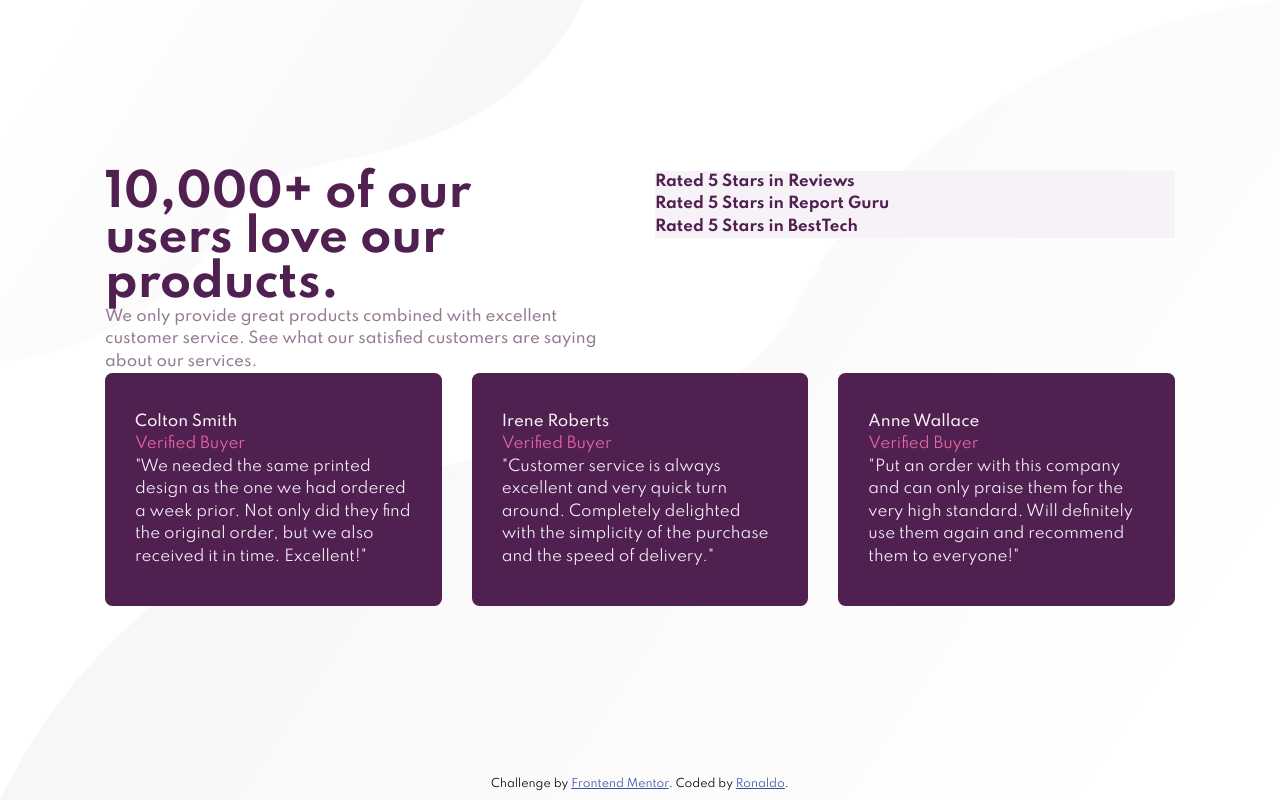
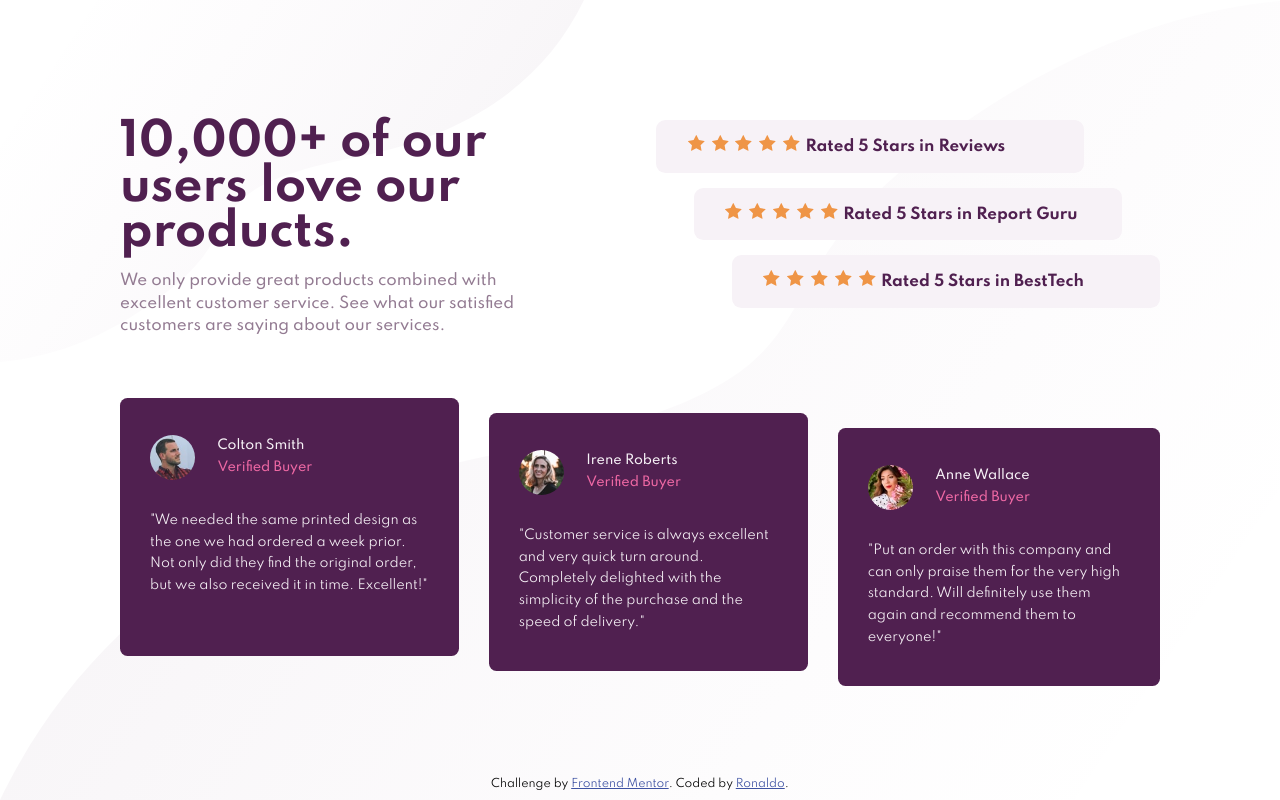
Before and after one commit to marckesin/Social-proof-section, a plain HTML site: page index.html in a window 1280 px wide. Drawn offline with Linux system fonts and the light colour scheme.

Commit message:
inserção de imagens e estilização

```diff
--- a/index.html
+++ b/index.html
@@ -30,15 +30,41 @@
             </p>
           </div>
           <div class="col-up-right">
-            <div class="rating"><p>Rated 5 Stars in Reviews</p></div>
-            <div class="rating"><p>Rated 5 Stars in Report Guru</p></div>
-            <div class="rating"><p>Rated 5 Stars in BestTech</p></div>
+            <div class="rating">
+              <img src="images/icon-star.svg" alt="" />
+              <img src="images/icon-star.svg" alt="" />
+              <img src="images/icon-star.svg" alt="" />
+              <img src="images/icon-star.svg" alt="" />
+              <img src="images/icon-star.svg" alt="" />
+              <p>Rated 5 Stars in Reviews</p>
+            </div>
+            <div class="rating">
+              <img src="images/icon-star.svg" alt="" />
+              <img src="images/icon-star.svg" alt="" />
+              <img src="images/icon-star.svg" alt="" />
+              <img src="images/icon-star.svg" alt="" />
+              <img src="images/icon-star.svg" alt="" />
+              <p>Rated 5 Stars in Report Guru</p>
+            </div>
+            <div class="rating">
+              <img src="images/icon-star.svg" alt="" />
+              <img src="images/icon-star.svg" alt="" />
+              <img src="images/icon-star.svg" alt="" />
+              <img src="images/icon-star.svg" alt="" />
+              <img src="images/icon-star.svg" alt="" />
+              <p>Rated 5 Stars in BestTech</p>
+            </div>
           </div>
         </div>
         <div class="row-down">
           <div class="col-down-quote">
-            <p class="name">Colton Smith</p>
-            <p class="status">Verified Buyer</p>
+            <div class="user">
+              <img src="images/image-colton.jpg" alt="" />
+              <p class="name">
+                Colton Smith <br />
+                <span>Verified Buyer</span>
+              </p>
+            </div>
             <p>
               "We needed the same printed design as the one we had ordered a
               week prior. Not only did they find the original order, but we also
@@ -46,8 +72,13 @@
             </p>
           </div>
           <div class="col-down-quote">
-            <p class="name">Irene Roberts</p>
-            <p class="status">Verified Buyer</p>
+            <div class="user">
+              <img src="images/image-irene.jpg" alt="" />
+              <p class="name">
+                Irene Roberts <br />
+                <span>Verified Buyer</span>
+              </p>
+            </div>
             <p>
               "Customer service is always excellent and very quick turn around.
               Completely delighted with the simplicity of the purchase and the
@@ -55,8 +86,13 @@
             </p>
           </div>
           <div class="col-down-quote">
-            <p class="name">Anne Wallace</p>
-            <p class="status">Verified Buyer</p>
+            <div class="user">
+              <img src="images/image-anne.jpg" alt="" />
+              <p class="name">
+                Anne Wallace <br />
+                <span>Verified Buyer</span>
+              </p>
+            </div>
             <p>
               "Put an order with this company and can only praise them for the
               very high standard. Will definitely use them again and recommend
--- a/stylesheets/style.scss
+++ b/stylesheets/style.scss
@@ -14,6 +14,7 @@ $white: hsl(0, 0%, 100%);
 main {
   @include flex-column();
   margin: auto;
+  gap: 4rem;
 }
 
 .attribution {
@@ -25,11 +26,26 @@ main {
 }
 
 .col-down-quote {
-  flex: 33%;
   background-color: $very-dark-magenta;
   color: $light-grayish-magenta;
   padding: 2.5rem 2rem;
   border-radius: 0.5rem;
+  font-size: 0.85rem;
+  line-height: 1.7;
+}
+
+.col-down-quote:nth-child(2) {
+  position: relative;
+  top: 1rem;
+}
+
+.col-down-quote:nth-child(3) {
+  position: relative;
+  top: 2rem;
+}
+
+.col-up-left {
+  padding: 0 5rem 0 0;
 }
 
 .col-up-left,
@@ -41,7 +57,7 @@ main {
   @include flex-column();
   justify-content: space-between;
   height: 100%;
-  padding: 0 7rem 0.5rem;
+  padding: 0 8rem 0.5rem;
   background: url("../images/bg-pattern-top-desktop.svg") no-repeat;
   position: relative;
 }
@@ -68,19 +84,35 @@ main {
   font-size: 3rem;
   font-weight: 700;
   line-height: 1;
-}
-
-.name {
-  font-weight: 500;
+  margin-bottom: 1rem;
 }
 
 .rating {
   background-color: $light-grayish-magenta;
+  width: 85%;
+  margin-bottom: 1rem;
+  height: 3.5rem;
+  padding: 1rem 2rem;
+  border-radius: 0.625rem;
+
+  img {
+    display: inline-block;
+    margin: auto 0.1rem;
+  }
 
   p {
     color: $very-dark-magenta;
     font-weight: 700;
+    display: inline-block;
   }
+}
+
+.rating:nth-child(2) {
+  margin: 0 auto 1rem;
+}
+
+.rating:nth-child(3) {
+  margin-left: auto;
 }
 
 .row-down,
@@ -89,6 +121,21 @@ main {
   gap: 2rem;
 }
 
-.status {
-  color: $soft-pink;
+.user {
+  display: flex;
+  margin-bottom: 2rem;
+
+  img {
+    border-radius: 50%;
+    width: 3rem;
+  }
+
+  .name {
+    font-weight: 500;
+    margin-left: 1.5rem;
+
+    span {
+      color: $soft-pink;
+    }
+  }
 }
```
Also changed, not shown: stylesheets/style.css.
